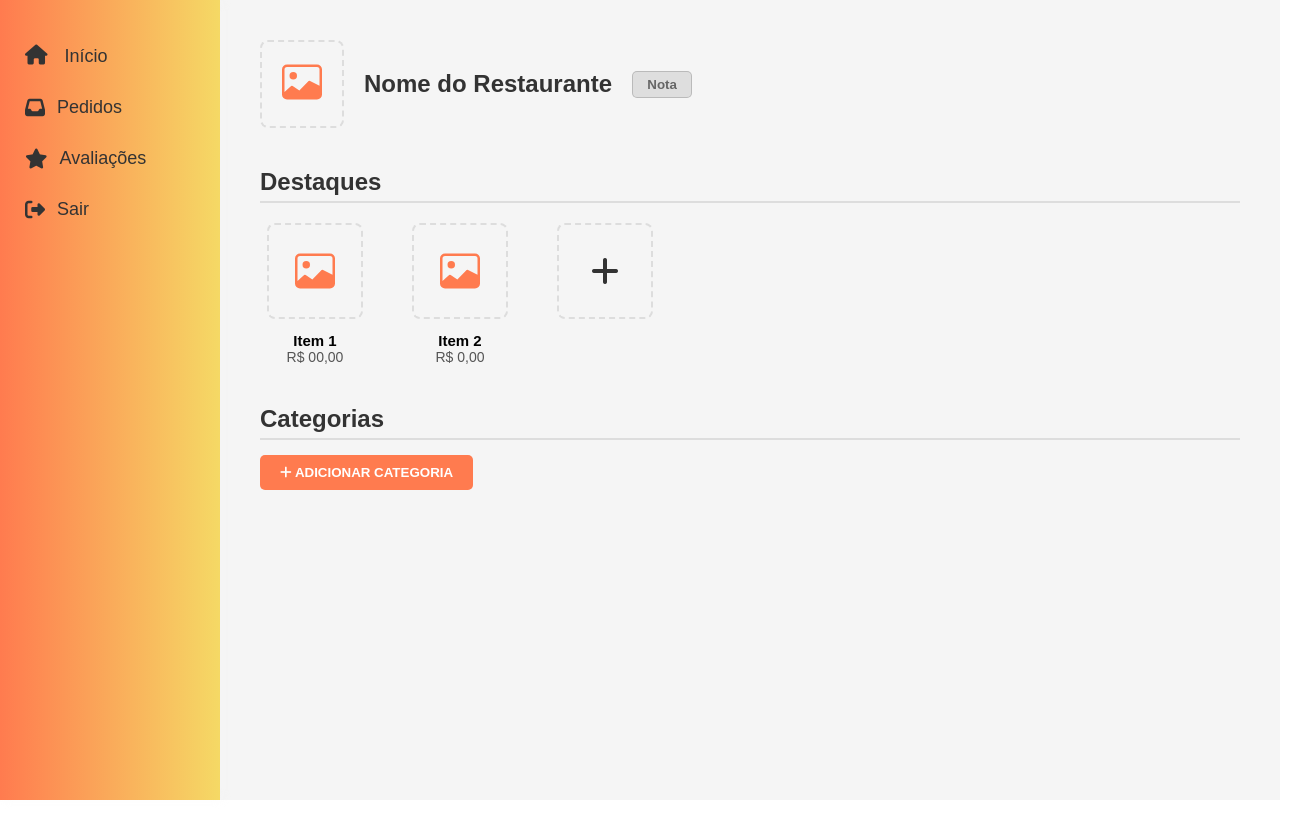
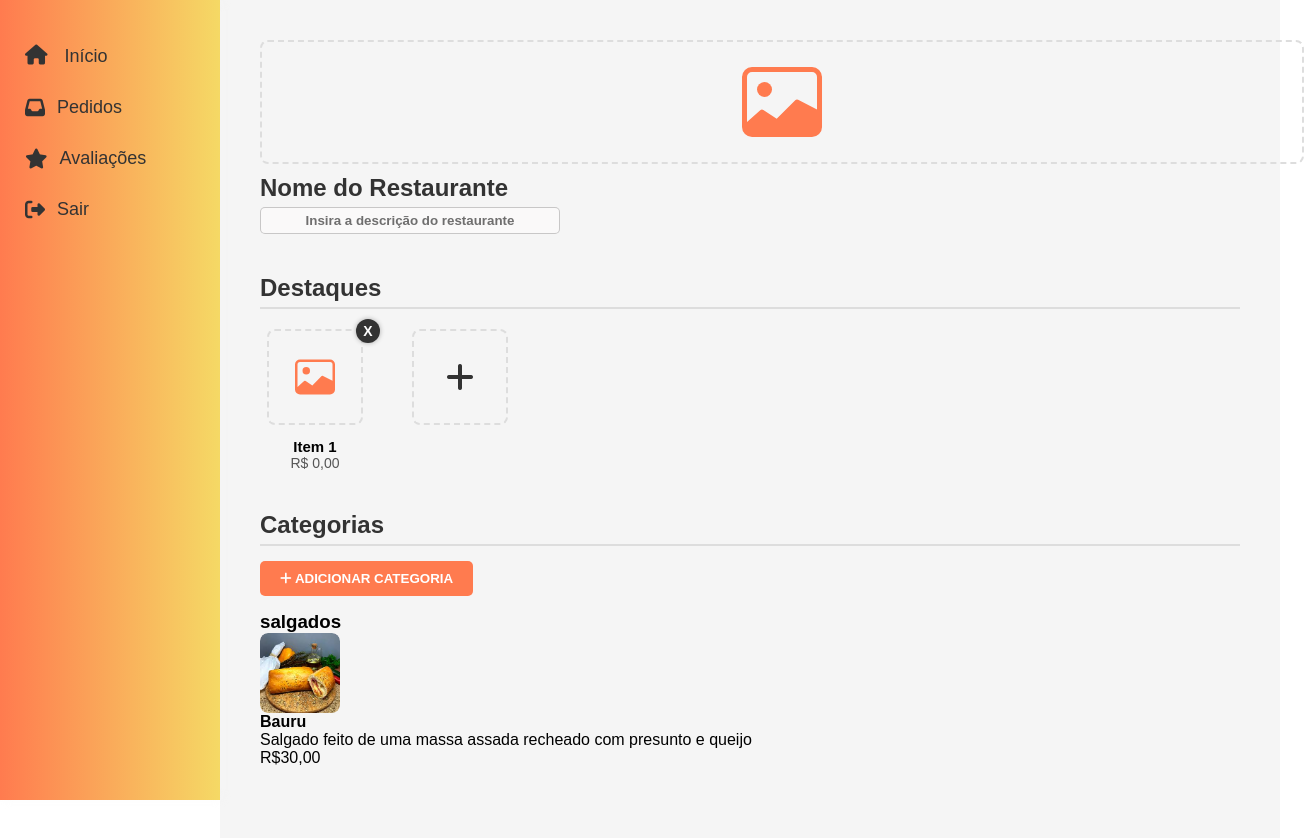
Before and after one commit to Barrosvdb/web_quickmenu, a website: page cardapio.html in a window 1280 px wide. Shown: the whole page, 1304 px wide, since content can reach past the window. Before the commit the page ends 800 px from the top, so only its background shows below. Drawn offline with Linux system fonts and the light colour scheme.

Commit message:
indentar imagem aumentar  (logo do restaurante) feito aumentar tamanho da descrição(nota) feito remover produto de destaques com um X no canto superior(usar div) feito criar categoria ficticia e criar produto dentro da categoria com base no figma (hierarquia de div e tals)

```diff
--- a/cardapio.html
+++ b/cardapio.html
@@ -21,19 +21,23 @@
     <main class="content">
         <div class="restaurante-header">
             <div class="image" id="image-upload">
-                <svg xmlns="http://www.w3.org/2000/svg" width="40" height="40" fill="#ff7b4f" viewBox="0 0 16 16">
+                <svg xmlns="http://www.w3.org/2000/svg" width="1000" height="80" fill="#ff7b4f" viewBox="0 0 16 16">
                     <path d="M6.002 5.5a1.5 1.5 0 1 1-3 0 1.5 1.5 0 0 1 3 0z"/>
                     <path d="M2.002 1a2 2 0 0 0-2 2v10a2 2 0 0 0 2 2h12a2 2 0 0 0 2-2V3a2 2 0 0 0-2-2h-12zm12 1a1 1 0 0 1 1 1v6.5l-3.777-1.947a.5.5 0 0 0-.577.093l-3.71 3.71-2.66-1.772a.5.5 0 0 0-.63.062L1.002 12V3a1 1 0 0 1 1-1h12z"/>
                 </svg>
             </div>
             <h1 class="nome-restaurante">Nome do Restaurante</h1>
-           <input type="text" class="nota-restaurante" placeholder="Nota" value="" title="Insira a nota do restaurante">
+           <input type="text" class="nota-restaurante" placeholder="Insira a descrição do restaurante" value="">
+
         </div>
 
         <section class="bloco destaques-section">
             <h2>Destaques</h2>
             <div class="destaques">
+
                 <div class="item-destaque">
+                    <div class="remover-btn">X</div>
+
                     <div class="image-destaque">
                         <svg xmlns="http://www.w3.org/2000/svg" width="40" height="40" fill="#ff7b4f" viewBox="0 0 16 16">
                             <path d="M6.002 5.5a1.5 1.5 0 1 1-3 0 1.5 1.5 0 0 1 3 0z"/>
@@ -41,24 +45,13 @@
                         </svg>
                     </div>
                     <p class="titulo">Item 1</p>
-                    <p class="preco">R$ 00,00</p>
-                </div>
-
-                <div class="item-destaque">
-                    <div class="image-destaque">
-                        <svg xmlns="http://www.w3.org/2000/svg" width="40" height="40" fill="#ff7b4f" viewBox="0 0 16 16">
-                            <path d="M6.002 5.5a1.5 1.5 0 1 1-3 0 1.5 1.5 0 0 1 3 0z"/>
-                            <path d="M2.002 1a2 2 0 0 0-2 2v10a2 2 0 0 0 2 2h12a2 2 0 0 0 2-2V3a2 2 0 0 0-2-2h-12zm12 1a1 1 0 0 1 1 1v6.5l-3.777-1.947a.5.5 0 0 0-.577.093l-3.71 3.71-2.66-1.772a.5.5 0 0 0-.63.062L1.002 12V3a1 1 0 0 1 1-1h12z"/>
-                        </svg>
-                    </div>
-                    <p class="titulo">Item 2</p>
                     <p class="preco">R$ 0,00</p>
                 </div>
-
                 <div class="adicionar">
                     <button><i class="fa-solid fa-plus"></i></button>
                 </div>
-            </div>
+
+                </div>
         </section>
 
         <section class="bloco categorias-section">
@@ -67,6 +60,29 @@
                 <button class="btn-add-categoria">
                     <i class="fa-solid fa-plus"></i> adicionar categoria
                 </button>
+                <div class="categoria-secao">
+                    <h3 class="nome-categoria">salgados</h3>
+
+                    <div class="lista-produtos">
+
+                        <div class="produto-item">
+                            <div class="produto-imagem">
+                            <img src="download.jpg" alt="Bauru Salgado" style="width: 100%; height: auto; border-radius: 8px;">
+
+                        </div>
+                            <div class="produto-detalhes">
+                                <h4 class="produto-nome">Bauru</h4>
+                                <p class="produto-descricao">Salgado feito de uma massa assada recheado com presunto e queijo</p>
+                            </div>
+                            <p class="produto-preco">R$30,00</p>
+                        </div>
+
+                        </div>
+                </div>
+
+
+                        </div>
+                </div>
             </div>
         </section>
 
--- a/stylecardapio.css
+++ b/stylecardapio.css
@@ -62,30 +62,52 @@ a {
     padding-bottom: 5px;
 }
 
-/* --- HEADER DO RESTAURANTE --- */
+/* --- HEADER DO RESTAURANTE (AJUSTADO PARA EMPILHAR) --- */
 .restaurante-header {
+    /* MUDANÇA PRINCIPAL: Empilha os itens verticalmente */
     display: flex;
-    align-items: center;
-    gap: 20px;
+    flex-direction: column;
+
+    /* MUDANÇA PRINCIPAL: Alinha os itens à esquerda */
+    align-items: flex-start;
+
+    /* REMOVIDO: gap: 20px; (não faz sentido em coluna, use margin-bottom) */
+
     margin-bottom: 40px; /* Espaço após o cabeçalho */
+    /* Garante que o header não ocupe largura desnecessária */
+    width: fit-content;
 }
 
+/* --- ESTILO ADICIONAL PARA A IMAGEM --- */
+.image {
+    margin-bottom: 10px; /* Espaço entre a imagem e o nome */
+    /* Exemplo de estilo para a área da imagem */
+    width: 80px;
+    height: 80px;
+    display: flex;
+    justify-content: center;
+    align-items: center;
+}
+
+/* --- NOME DO RESTAURANTE (Seu CSS + Margem) --- */
 .nome-restaurante {
+    margin-top: 0; /* Remove margem superior padrão */
+    margin-bottom: 5px; /* Espaço entre o nome e a nota */
     font-size: 24px;
     font-weight: bold;
     color: #333;
 }
 
-/* Atualização para a caixa de texto */
+/* --- NOTA DO RESTAURANTE (Seu CSS) --- */
 .nota-restaurante {
     /* Estilos do Input */
-    background-color: rgba(200, 200, 200, 0.5); /* Cinza (200, 200, 200) com opacidade (0.5) */
-    color: #333; /* Cor do texto digitado */
-    border: 1px solid rgba(150, 150, 150, 0.5); /* Borda sutil */
+    background-color: rgba(255, 253, 253, 0.5);
+    color: #333;
+    border: 1px solid rgba(150, 150, 150, 0.5);
     padding: 5px 10px;
     border-radius: 5px;
     font-weight: bold;
-    width: 60px; /* Largura ajustada para o campo */
+    width: 300px;
     text-align: center;
 }
 
@@ -112,9 +134,9 @@ a {
     height: fit-content;
 }
 
-/* --- SEÇÃO DESTAQUES --- */
+/* --- SEÇÃO DESTAQUES (Seu CSS) --- */
 .bloco {
-    margin-bottom: 40px; /* Espaço entre as seções (Destaques e Categorias) */
+    margin-bottom: 40px;
 }
 
 .destaques {
@@ -125,17 +147,20 @@ a {
     align-items: flex-start;
 }
 
-/* CARD DE PRODUTO EM DESTAQUE */
+/* CARD DE PRODUTO EM DESTAQUE (AJUSTADO) */
 .item-destaque {
     width: 110px;
     display: flex;
     flex-direction: column;
     align-items: center;
     text-align: center;
+
+    /* FUNDAMENTAL: Define o contêiner de referência para o 'X' */
+    position: relative;
 }
 
 .image-destaque {
-    /* Estilo para o placeholder das imagens de destaque */
+    /* Seu CSS existente para a imagem */
     width: 96px;
     height: 96px;
     border: 2px dashed #ddd;
@@ -148,16 +173,44 @@ a {
 }
 
 .item-destaque .titulo {
+    /* Seu CSS existente para o título */
     margin-top: 5px;
     font-size: 15px;
     font-weight: bold;
 }
 
 .item-destaque .preco {
+    /* Seu CSS existente para o preço */
     font-size: 14px;
     color: #555;
 }
 
+/* --- NOVO: Botão de Remoção ('X') --- */
+.remover-btn {
+    position: absolute;
+    /* Posição para o canto superior direito do .item-destaque */
+    top: -10px;
+    right: -10px;
+
+    /* Estilos Visuais */
+    background-color: #333f; /* Vermelho para exclusão */
+    color: white;
+    font-weight: bold;
+    font-size: 14px;
+    width: 24px;
+    height: 24px;
+    border-radius: 50%; /* Círculo */
+    text-align: center;
+    line-height: 24px; /* Centraliza o 'X' */
+    cursor: pointer;
+    box-shadow: 0 0 5px rgba(0, 0, 0, 0.3);
+    z-index: 10;
+    transition: background-color 0.2s;
+}
+
+.remover-btn:hover {
+    background-color: #cc0000;
+}
 /* BOTÃO ADICIONAR DESTAQUE */
 .adicionar {
     /* Alinha o botão com os cards de destaque */
@@ -199,6 +252,22 @@ a {
     gap: 15px;
     margin-top: 15px;
 }
+.produto-imagem {
+    width: 80px; /* Largura da área da imagem */
+    height: 80px; /* Altura da área da imagem */
+    border-radius: 8px; /* Cantos arredondados */
+    overflow: hidden; /* Garante que a imagem não saia da borda */
+    margin-right: 15px; /* Espaço entre a imagem e os detalhes */
+    display: flex;
+    justify-content: center;
+    align-items: center;
+}
+
+.produto-imagem img {
+    width: 100%;
+    height: 100%;
+    object-fit: cover; /* Ajusta a imagem para cobrir a área sem distorcer */
+}
 
 .btn-add-categoria {
     background-color: #ff7b4f;
```
Also changed, not shown: restaurante.js (added, +28 -0 lines), download.jpg (added).
